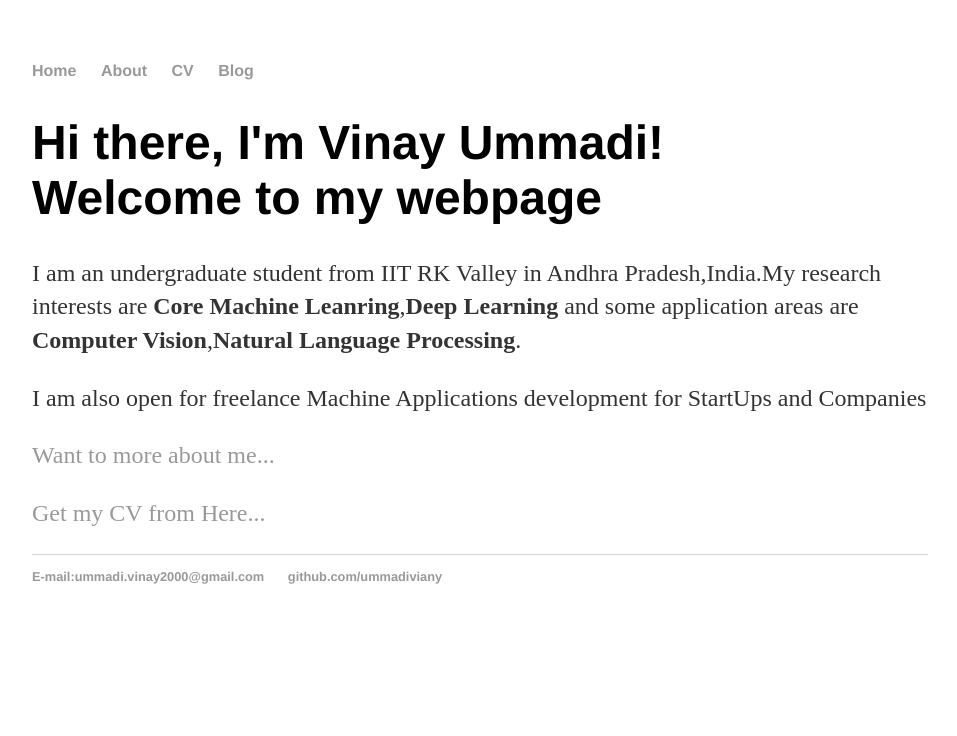
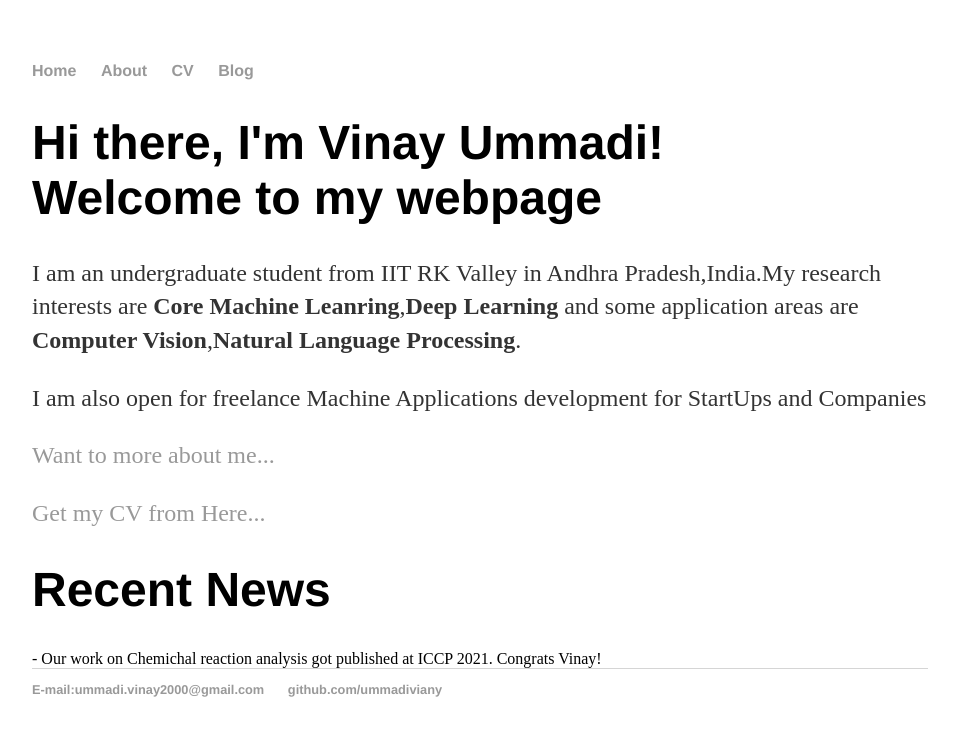
Before and after one commit to ummadiviany/ummadiviany.github.io, a Jekyll site: the page built from index.html, in a window 1280 px wide. Shown: the top 736 px of the page, without its empty margins (160-1117 px from the left). Built offline with Jekyll 4.4.1, drawn with Linux system fonts in a browser that asks for light colours.

Commit message:
updated index

```diff
--- a/index.html
+++ b/index.html
@@ -11,3 +11,9 @@
 			<p><a href="/about">Want to more about me...</a></p>
 			<p><a href="/cv">Get my CV from Here...</a></p>
 		</div>
+
+		<div class ="Recent News">
+			<h1>Recent News</h1>
+			- Our work on Chemichal reaction analysis got published at ICCP 2021. Congrats Vinay!
+
+		</div>
```
Also changed, not shown: other parts of index.html (+1 -1 lines).
